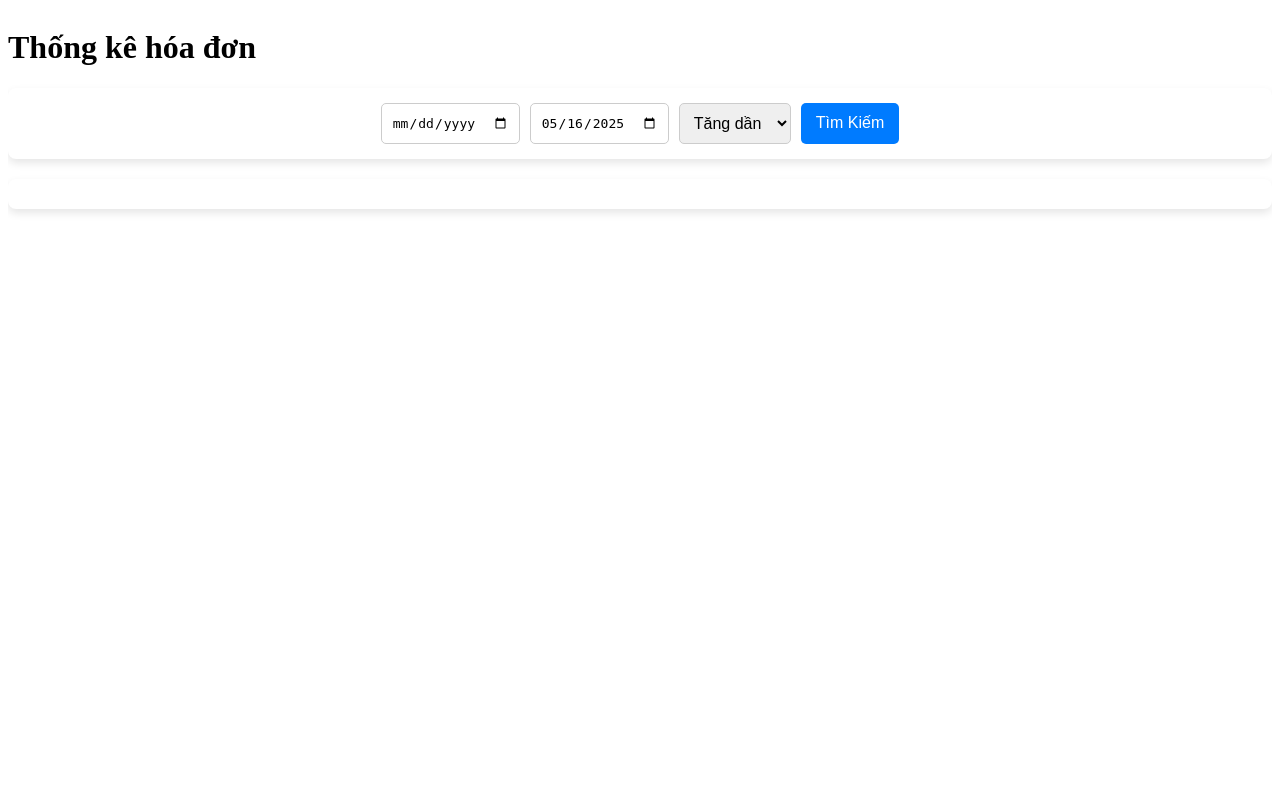
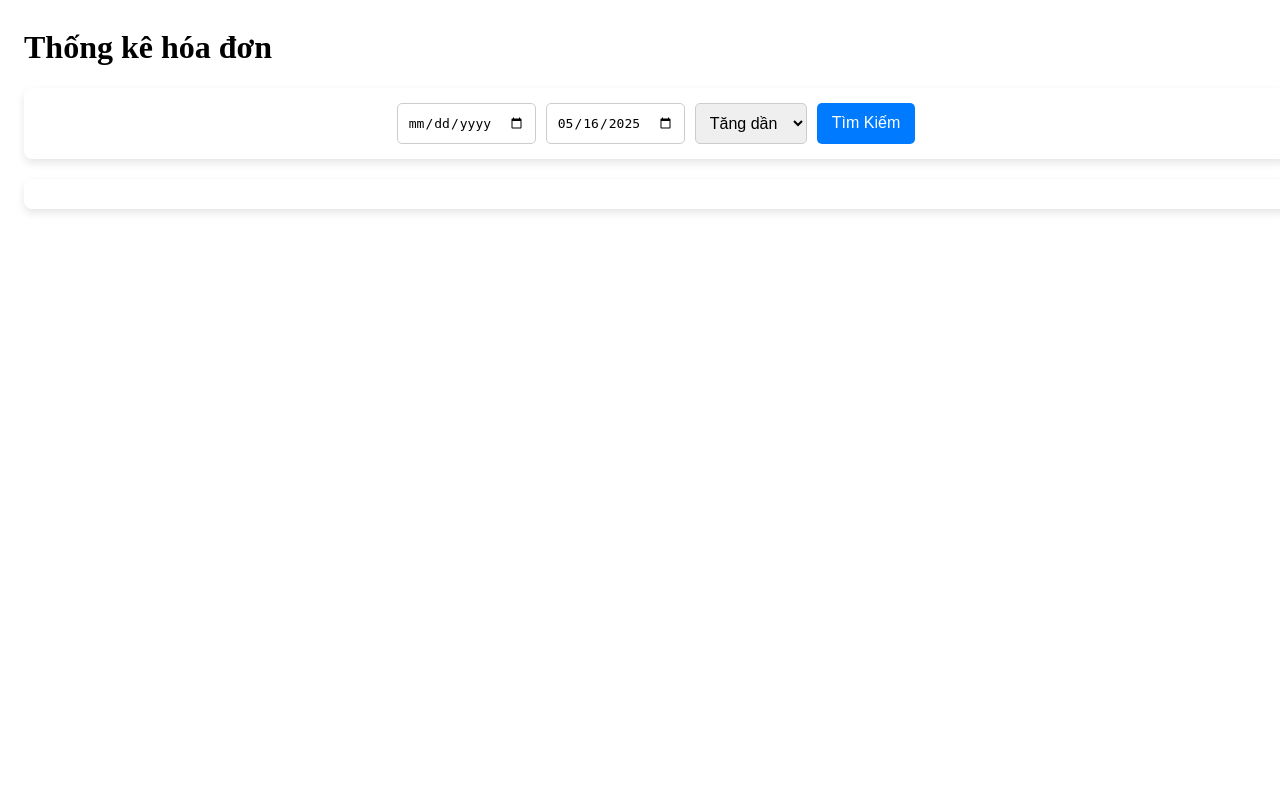
Before and after one commit to TuiLaZit/web2, a PHP site: page /admincp/modules/statistics.php in a window 1280 px wide. Run offline with PHP 8.4, Linux system fonts and the light colour scheme.

Commit message:
Add files via upload

```diff
--- a/admincp/modules/statistics.php
+++ b/admincp/modules/statistics.php
@@ -6,7 +6,7 @@ require_once(__DIR__. '/../config/config.php');
   <div style="position: absolute; top: 0; left: 0; width: 100%; height: 100%;">
     <div
             class="bg-color"
-            style="height: 100vh; width: 100%; overflow-y: auto; position: relative;">
+            style="height: 100vh;padding-left:1em; width: 100%; overflow-y: auto; position: relative;">
             <h1>Thống kê hóa đơn</h1>
             <div id="search-stat">
                 <input type="date" id="dateFrom">
```
